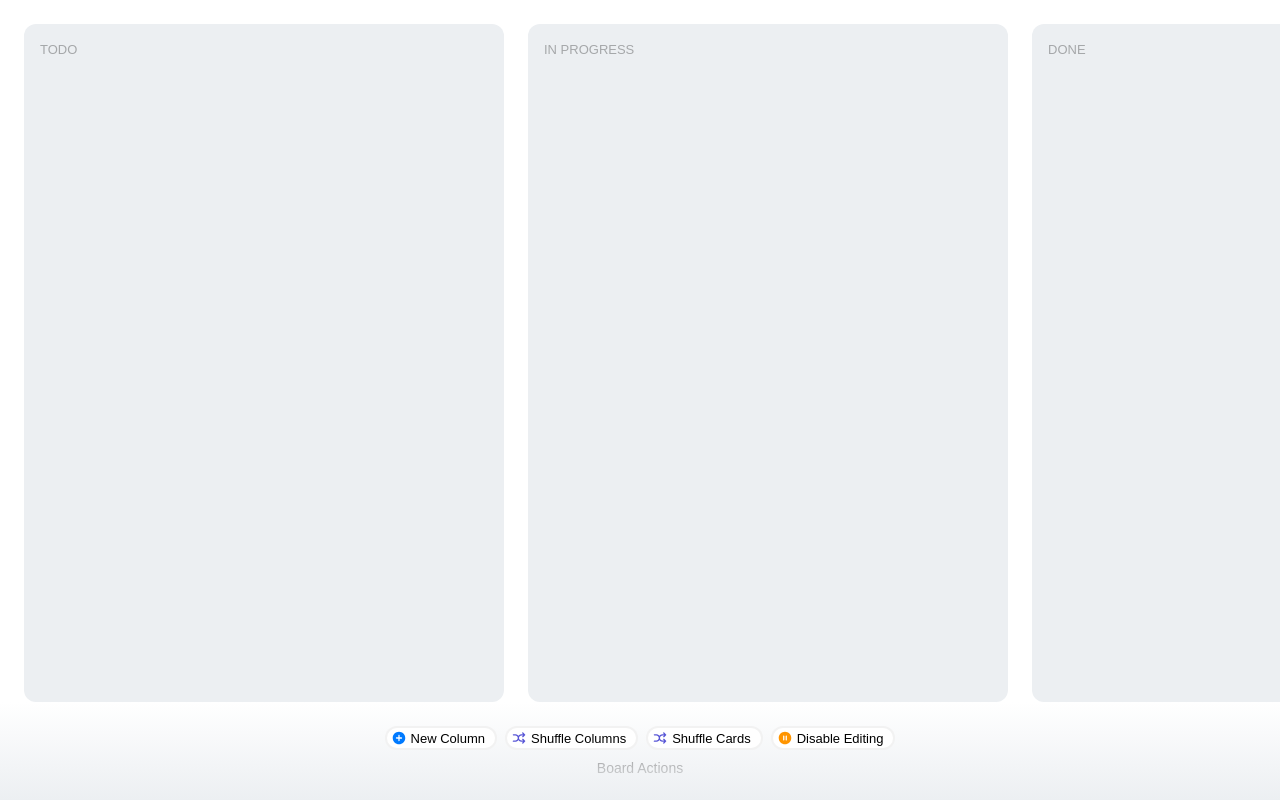
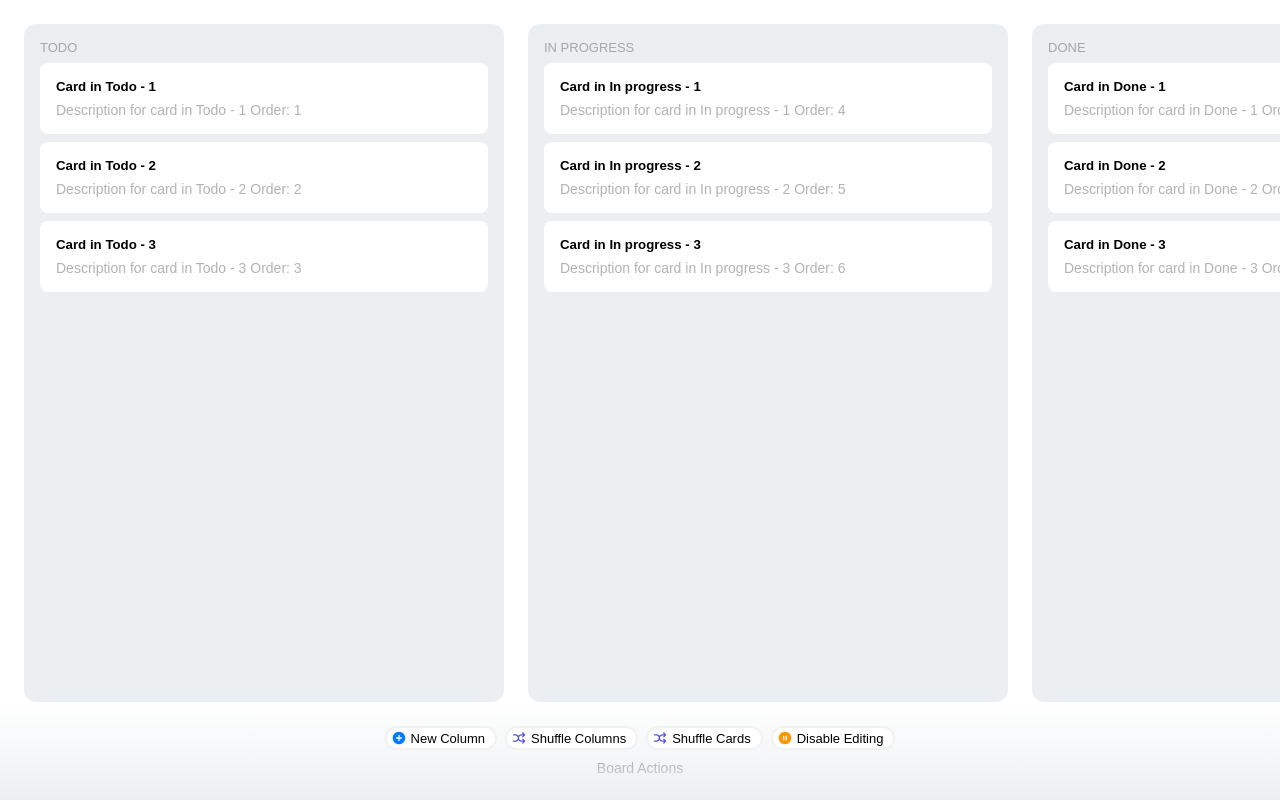
Before and after one commit to AbdulAzizi/vue-kanban-v1, a Vue app: page / in a window 1280 px wide. Built offline with nearby package versions, Linux system fonts and the light colour scheme.

Commit message:
Add columns store and display cards

```diff
--- a/src/components/KanbanBoard.vue
+++ b/src/components/KanbanBoard.vue
@@ -3,6 +3,7 @@
     import KanbanColumn from './KanbanColumn.vue';
     import KanbanColumnForm from './KanbanColumnForm.vue';
     import { useColumnsStore } from '@/stores/columns';
+    import { useCardsStore } from '@/stores/cards';
 
     const {
         columns,
@@ -11,6 +12,8 @@
         shuffleColumns,
         addColumn,
     } = useColumnsStore();
+
+    const { getCardsForColumn } = useCardsStore();
 
     const displayColumnForm = ref(false);
 
@@ -27,6 +30,7 @@
                 v-for="column in columns"
                 :key="column.id"
                 :column="column"
+                :cards="getCardsForColumn(column.id).value"
                 :style="{ order: column.order }"
                 @drag-start="setDraggedColumn"
                 @reorder="reorderColumns"
--- a/src/components/KanbanColumn.vue
+++ b/src/components/KanbanColumn.vue
@@ -1,8 +1,12 @@
 <script lang="ts" setup>
-    import type { KanbanColumnType } from '../types/kanbanTypes';
+    import type {
+        KanbanColumnType,
+        KanbanCardType
+    } from '../types/kanbanTypes';
 
     const props = defineProps<{
-        column: KanbanColumnType
+        column: KanbanColumnType,
+        cards: KanbanCardType[],
     }>();
 
     const emit = defineEmits<{
@@ -34,7 +38,7 @@
 </script>
 
 <template>
-  <article
+  <section
     class="kanban-column"
     :aria-label="props.column.title"
     @dragend="ondragend"
@@ -42,8 +46,16 @@
     @dragstart="ondragstart"
     :draggable="true"
   >
-    <span class="kanban-column-title">{{ props.column.title }}</span>
-  </article>
+    <header class="kanban-column-title">{{ props.column.title }}</header>
+    <ul class="kanban-cards-container">
+        <li class="kanban-card-item" v-for="card in cards" :key="card.id">
+            <article class="kanban-card">
+                <h5 class="kanban-card-title">{{ card.title }}</h5>
+                <p class="kanban-card-description">{{ card.description }}</p>
+            </article>
+        </li>
+    </ul>
+  </section>
 </template>
 
 
@@ -67,4 +79,31 @@
     opacity: 0.7;
     background-color: var(--vt-c-grey-bright-trasparent);
 }
+
+.kanban-cards-container {
+    margin: 0;
+    padding: 0;
+}
+
+.kanban-card-item {
+    list-style: none;
+}
+
+.kanban-card-item .kanban-card{
+    margin-top: 8px;
+    padding: 16px;
+    background-color: var(--color-background);
+    border-radius: 8px;
+}
+
+.kanban-card .kanban-card-title {
+    font-weight: 600;
+    margin: 0;
+}
+
+.kanban-card .kanban-card-description {
+    font-size: 14px;;
+    color: var(--vt-c-black-03);
+    margin: 8px 0 0 0;
+}
 </style>
--- a/src/components/KanbanColumnForm.vue
+++ b/src/components/KanbanColumnForm.vue
@@ -28,7 +28,7 @@
 </script>
 
 <template>
-    <article class="kanban-column kanban-column-form">
+    <section class="kanban-column kanban-column-form">
         <input
             ref="inputRef"
             v-model="title"
@@ -40,7 +40,7 @@
             <button @click="save" class="button primary">Save</button>
             <button @click="cancel" class="button secondary">Cancel</button>
         </div>
-    </article>
+    </section>
 </template>
 
 <style scoped>
--- /dev/null
+++ b/src/stores/cards.ts
@@ -0,0 +1,31 @@
+import { ref, computed } from 'vue';
+import { defineStore } from 'pinia';
+import { useColumnsStore } from './columns';
+import type { KanbanCardType } from '@/types/kanbanTypes';
+
+export const useCardsStore = defineStore('cards', () => {
+    const { columns } = useColumnsStore();
+    const cards = ref<KanbanCardType[]>([]);
+
+    columns.forEach((column, index) => {
+        for (let i = 1; i <= 3; i++) {
+            cards.value.push({
+                columnId: column.id,
+                id: crypto.randomUUID(),
+                title: `Card in ${column.title} - ${i}`,
+                description:
+                `Description for card in ${column.title} - ${i}
+                Order: ${(index * 3) + i}`,
+                order: (index * 3) + i,
+            });
+        }
+    });
+
+    const getCardsForColumn = (columnId: string) =>
+        computed(() => cards.value.filter(card => card.columnId === columnId));
+
+    return {
+        cards,
+        getCardsForColumn,
+    }
+});
--- a/src/stores/columns.ts
+++ b/src/stores/columns.ts
@@ -2,7 +2,7 @@ import { defineStore } from 'pinia';
 import { ref } from 'vue';
 import type { KanbanColumnType } from '@/types/kanbanTypes';
 
-export const useColumnsStore = defineStore('kanban', () => {
+export const useColumnsStore = defineStore('columns', () => {
     const columns = ref<KanbanColumnType[]>([
         { id: crypto.randomUUID(), title: 'Todo', order: 1 },
         { id: crypto.randomUUID(), title: 'In progress', order: 2 },
--- a/src/types/kanbanTypes.ts
+++ b/src/types/kanbanTypes.ts
@@ -3,6 +3,7 @@ export interface KanbanCardType {
     title: string;
     description: string;
     order: number;
+    columnId: KanbanColumnType["id"];
 }
 
 export interface KanbanColumnType {
```
